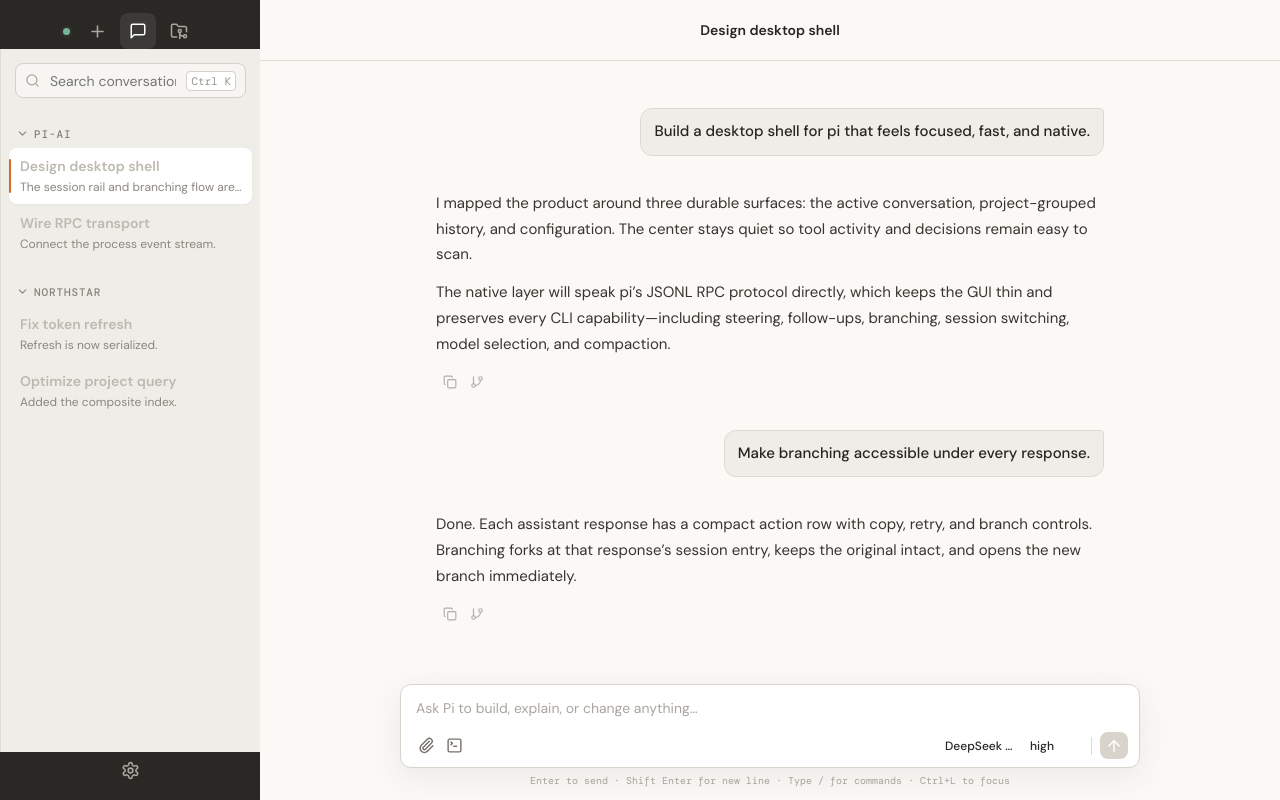
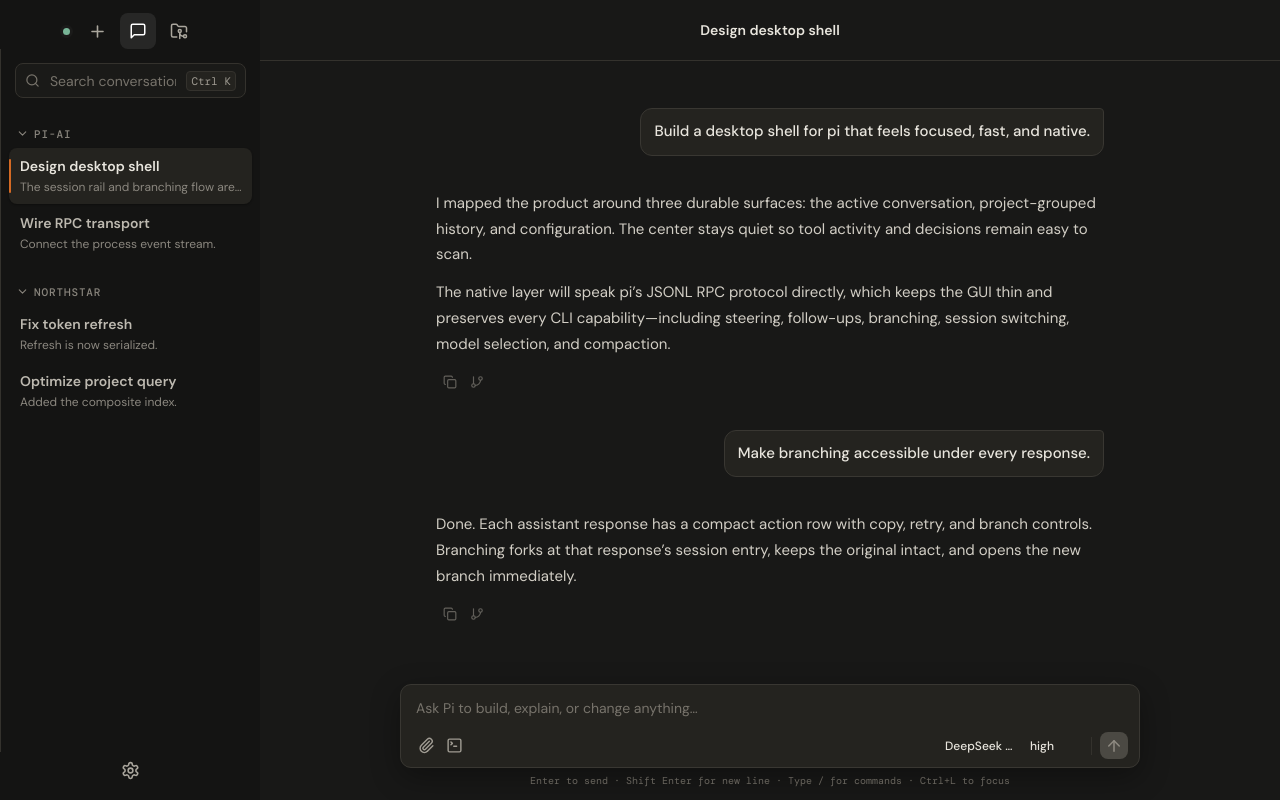
Before and after one commit to mattzq21/pi-op-out, a React (Vite) app: page / in a window 1280 px wide. Built offline with nearby package versions, Linux system fonts and the light colour scheme.

Commit message:
Committed all changes

```diff
--- a/src/App.tsx
+++ b/src/App.tsx
@@ -36,7 +36,7 @@ export default function App() {
   const transport = useMemo(createTransport, []); const [view, setView] = useState<"chat" | "settings">("chat");
   const [state, setState] = useState(emptyState); const [messages, setMessages] = useState<ChatMessage[]>([]); const [sessions, setSessions] = useState<SessionSummary[]>([]);
   const [models, setModels] = useState<Model[]>([]); const [commands, setCommands] = useState<SlashCommand[]>([]); const [thinkingLevels, setThinkingLevels] = useState<string[]>(["off"]); const [settings, setSettings] = useState<AppSettings>(defaultSettings);
-  const settingsRef = useRef(settings); const [systemDark, setSystemDark] = useState(() => window.matchMedia?.("(prefers-color-scheme: dark)").matches ?? false);
+  const settingsRef = useRef(settings);
   const [panelOpen, setPanelOpen] = useState(true); const [query, setQuery] = useState(""); const [connected, setConnected] = useState(false); const [error, setError] = useState<string>();
   const [dialog, setDialog] = useState<ExtensionUiRequest>(); const [notice, setNotice] = useState<{ title: string; message: string }>();
   const [statuses, setStatuses] = useState<Record<string, string>>({}); const [widgets, setWidgets] = useState<Record<string, string[]>>({});
@@ -52,7 +52,6 @@ export default function App() {
   const activeTerminal = sessionTerminals.tabs.find((terminal) => terminal.id === sessionTerminals.activeId) ?? sessionTerminals.tabs[0];
 
   useEffect(() => { settingsRef.current = settings; }, [settings]);
-  useEffect(() => { const query = window.matchMedia?.("(prefers-color-scheme: dark)"); if (!query) return; const update = () => setSystemDark(query.matches); query.addEventListener("change", update); return () => query.removeEventListener("change", update); }, []);
 
   const refresh = useCallback(async () => {
     const [nextState, response, nextSessions, modelResponse, thinkingResponse, commandResponse, nextSettings] = await Promise.all([
@@ -179,7 +178,7 @@ export default function App() {
     return () => window.removeEventListener("keydown", handleKeybind);
   }, [settings.keybindings]);
 
-  return <div className={`app ${settings.theme === "system" ? (systemDark ? "dark" : "light") : settings.theme}`}>
+  return <div className="app dark">
     <aside className="icon-rail"><nav><span className={`native-status ${connected ? "online" : ""}`} title={connected ? `${transport.mode} transport connected` : "Connecting"} /><IconButton label="New conversation" onClick={newSession}><Plus size={19} /></IconButton><IconButton label="Conversations" className={view === "chat" ? "active" : ""} onClick={() => setView("chat")}><MessageSquare size={18} /></IconButton><IconButton label="Projects" onClick={() => setProjectOpen(true)}><FolderGit2 size={18} /></IconButton></nav>{view === "chat" && panelOpen && <SessionPanel sessions={sessions} activeId={state.sessionId} query={query} onQuery={setQuery} onSelect={selectSession} onAction={sessionAction} />}<div className="rail-bottom"><IconButton label="Settings" className={view === "settings" ? "active" : ""} onClick={() => setView("settings")}><Settings size={19} /></IconButton></div></aside>
     {view === "chat" ? <div className="chat-workspace"><ChatView state={state} messages={messages} models={models} commands={commands} thinkingLevels={thinkingLevels} widgets={Object.values(widgets).flat()} statuses={Object.values(statuses)} draft={composerDraft} onDraftChange={setComposerDraft} onSend={send} onAbort={() => transport.command({ type: "abort" })} onOpenTerminal={() => setTerminalOpen(true)} onBranch={branch} onModel={setModel} onThinking={setThinking} />{terminalOpen && <TerminalView key={`${terminalSessionId}:${activeTerminal.id}`} cwd={messages.length > 0 ? sessions.find((session) => session.id === state.sessionId)?.cwd : undefined} terminals={sessionTerminals.tabs.map((terminal, index) => ({ id: terminal.id, label: index === 0 ? "Terminal" : `Terminal ${index + 1}` }))} activeId={activeTerminal.id} output={activeTerminal.output} exited={activeTerminal.exited} onAdd={addTerminal} onSelect={selectTerminal} onStart={startTerminal} onData={(data) => { void transport.writeTerminal(activeTerminal.id, data).catch((reason) => appendTerminalOutput(activeTerminal.id, `\r\nTerminal input failed: ${String(reason)}\r\n`)); }} onResize={(cols, rows) => { void transport.resizeTerminal(activeTerminal.id, cols, rows).catch(() => undefined); }} onDelete={deleteTerminal} onClose={() => setTerminalOpen(false)} />}</div> : <SettingsView settings={settings} onSave={saveSettings} />}
     {error && <div className="error-toast"><strong>Pi could not connect</strong><span>{error}</span><button onClick={() => setError(undefined)}>×</button></div>}
--- a/src/components/SettingsView.tsx
+++ b/src/components/SettingsView.tsx
@@ -1,5 +1,5 @@
 import { useState } from "react";
-import { Blocks, Bot, Check, ChevronRight, CirclePlus, Cpu, Keyboard, Palette, PlugZap, RotateCcw, Save, Search, Settings2, ShieldCheck, Sparkles, Trash2, Wrench } from "lucide-react";
+import { Blocks, Bot, Check, ChevronRight, CirclePlus, Cpu, Keyboard, PlugZap, RotateCcw, Save, Search, Settings2, ShieldCheck, Sparkles, Trash2, Wrench } from "lucide-react";
 import type { AppSettings, McpServer } from "../types";
 import { uid } from "../lib/content";
 import { defaultKeybindings, keybindDefinitions, shortcutFromEvent, type KeybindAction } from "../lib/keybindings";
@@ -22,8 +22,7 @@ export function SettingsView({ settings, onSave }: { settings: AppSettings; onSa
   return <main className="settings-shell"><header className="settings-header"><div><p className="eyebrow">Pi desktop</p><h1>Settings</h1><p>Configure how Pi works across your projects.</p></div><button className="primary-button" onClick={save}>{saved ? <Check size={15} /> : <Save size={15} />}{saved ? "Saved" : "Save changes"}</button></header>
     <div className="settings-layout"><nav className="settings-nav">{sections.map((item) => <button key={item.id} className={section === item.id ? "active" : ""} onClick={() => setSection(item.id)}><item.icon size={16} /><span>{item.label}</span><ChevronRight size={14} /></button>)}</nav>
       <section className="settings-content">
-        {section === "general" && <SettingsSection title="General" description="Appearance and agent behavior.">
-          <SettingRow icon={<Palette />} title="Appearance" description="Choose the interface theme."><select value={draft.theme} onChange={(e) => patch({ theme: e.target.value as AppSettings["theme"] })}><option value="system">System</option><option value="light">Light</option><option value="dark">Dark</option></select></SettingRow>
+        {section === "general" && <SettingsSection title="General" description="Agent behavior.">
           <SettingRow icon={<Cpu />} title="Auto compaction" description="Compact context before it reaches the model limit."><Toggle label="Auto compaction" checked={draft.autoCompaction} onChange={(autoCompaction) => patch({ autoCompaction })} /></SettingRow>
           <SettingRow icon={<ShieldCheck />} title="Automatic retry" description="Retry transient provider and network errors."><Toggle label="Automatic retry" checked={draft.autoRetry} onChange={(autoRetry) => patch({ autoRetry })} /></SettingRow>
         </SettingsSection>}
--- a/src/defaults.ts
+++ b/src/defaults.ts
@@ -2,7 +2,7 @@ import type { AppSettings } from "./types";
 import { defaultKeybindings } from "./lib/keybindings";
 
 export const defaultSettings: AppSettings = {
-  theme: "system", defaultModel: "openrouter/deepseek/deepseek-v4-flash", defaultThinking: "high",
+  defaultModel: "openrouter/deepseek/deepseek-v4-flash", defaultThinking: "high",
   autoCompaction: true, autoRetry: true, notifications: true,
   steeringMode: "one-at-a-time", followUpMode: "one-at-a-time",
   keybindings: { ...defaultKeybindings },
--- a/src/types.ts
+++ b/src/types.ts
@@ -12,7 +12,7 @@ export interface SkillConfig { name: string; path: string; description: string;
 export interface McpServer { id: string; name: string; command: string; args: string; enabled: boolean; status?: "connected" | "stopped" | "error"; }
 export interface SlashCommand { name: string; description?: string; source: "extension" | "prompt" | "skill"; path?: string; }
 export interface ImageAttachment { type: "image"; data: string; mimeType: string; name?: string; }
-export interface AppSettings { theme: "light" | "dark" | "system"; defaultModel: string; defaultThinking: string; autoCompaction: boolean; autoRetry: boolean; notifications: boolean; steeringMode: "all" | "one-at-a-time"; followUpMode: "all" | "one-at-a-time"; keybindings: import("./lib/keybindings").Keybindings; tools: ToolConfig[]; skills: SkillConfig[]; mcpServers: McpServer[]; }
+export interface AppSettings { defaultModel: string; defaultThinking: string; autoCompaction: boolean; autoRetry: boolean; notifications: boolean; steeringMode: "all" | "one-at-a-time"; followUpMode: "all" | "one-at-a-time"; keybindings: import("./lib/keybindings").Keybindings; tools: ToolConfig[]; skills: SkillConfig[]; mcpServers: McpServer[]; }
 
 export interface PiTransport {
   mode: "native" | "browser";
```
Also changed, not shown: 1 other file (tests, documents, lock files or other folders).
